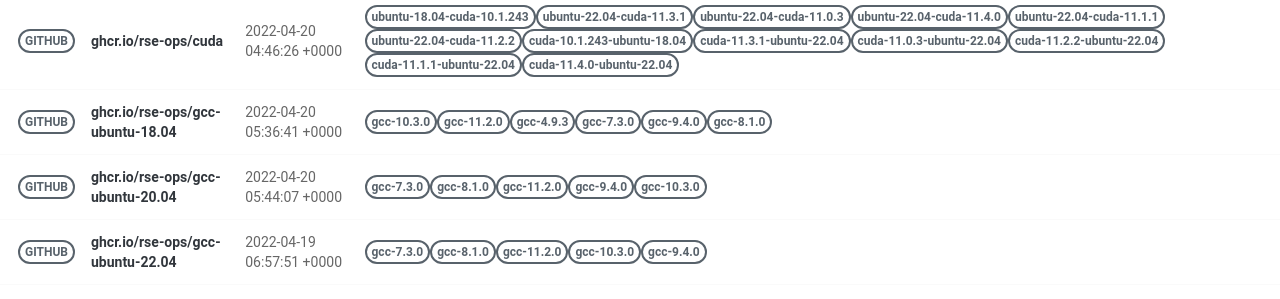
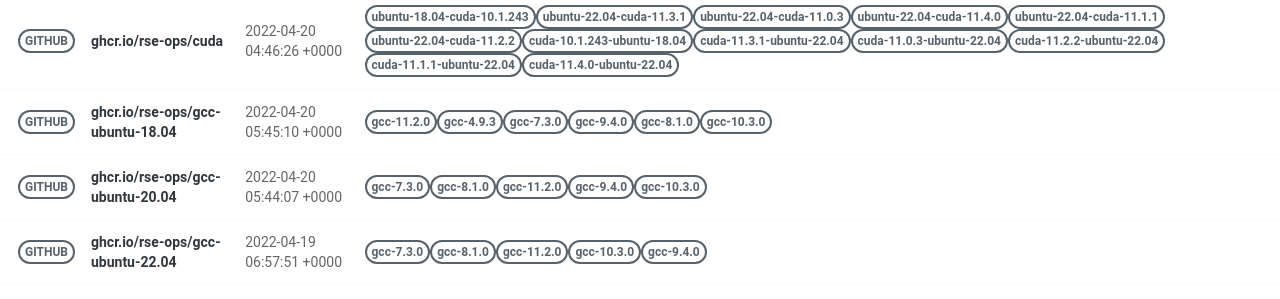
Before and after one commit to rse-ops/docker-images, a Jekyll site: the page built from pages/index.md, in a window 1280 px wide. Shown: the part 502-801 px from the top of the page. Built offline with Jekyll 4.4.1, drawn with Linux system fonts in a browser that asks for light colours; nearby versions of some CDN libraries; part of the change alters nothing that is shown.

Commit message:
Automated push to update library 2022-04-20

```diff
--- a/_library/ghcr.io-rse-ops-gcc-ubuntu-18.04.md
+++ b/_library/ghcr.io-rse-ops-gcc-ubuntu-18.04.md
@@ -1,14 +1,11 @@
 ---
 layout: container
 name: ghcr.io/rse-ops/gcc-ubuntu-18.04
-updated_at: 2022-04-20 05:36:41.280041
+updated_at: 2022-04-20 05:45:10.406945
 
 
 container_url: https://github.com/orgs/rse-ops/packages/container/package/gcc-ubuntu-18.04
 versions:
- - tag: gcc-10.3.0
-   dockerfile: https://github.com/rse-ops/docker-images/blob/main/ubuntu/gcc/Dockerfile
-   manifest: https://crane.ggcr.dev/manifest/ghcr.io/rse-ops/gcc-ubuntu-18.04:gcc-10.3.0
  - tag: gcc-11.2.0
    dockerfile: https://github.com/rse-ops/docker-images/blob/main/ubuntu/gcc/Dockerfile
    manifest: https://crane.ggcr.dev/manifest/ghcr.io/rse-ops/gcc-ubuntu-18.04:gcc-11.2.0
@@ -24,5 +21,8 @@ versions:
  - tag: gcc-8.1.0
    dockerfile: https://github.com/rse-ops/docker-images/blob/main/ubuntu/gcc/Dockerfile
    manifest: https://crane.ggcr.dev/manifest/ghcr.io/rse-ops/gcc-ubuntu-18.04:gcc-8.1.0
+ - tag: gcc-10.3.0
+   dockerfile: https://github.com/rse-ops/docker-images/blob/main/ubuntu/gcc/Dockerfile
+   manifest: https://crane.ggcr.dev/manifest/ghcr.io/rse-ops/gcc-ubuntu-18.04:gcc-10.3.0
 
 ---
```
